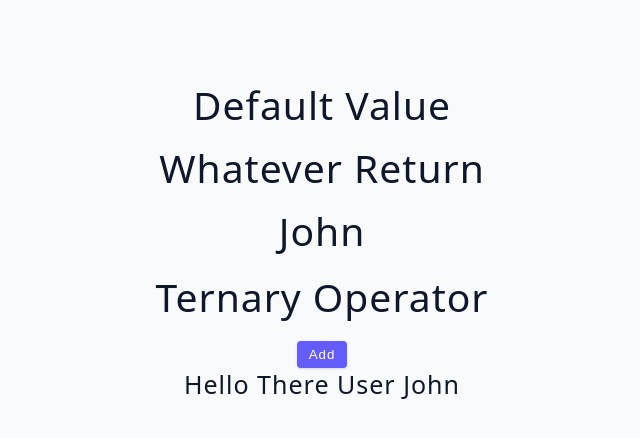
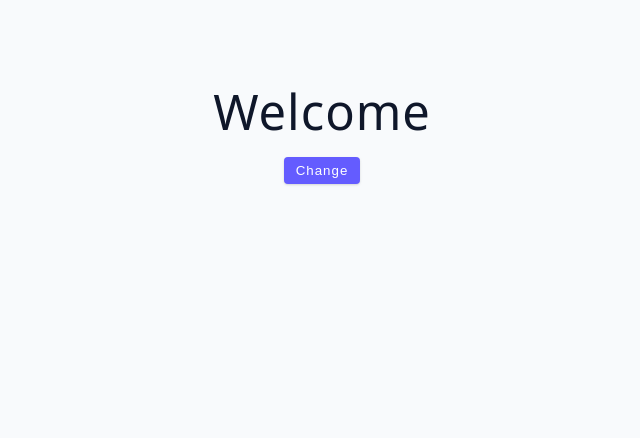
Before and after one commit to rpliszka1987/advanced-react, a React (Vite) app: page / in a window 1280 px wide. Shown: the top 438 px of the page, without its empty margins (318-958 px from the left). Built offline with nearby package versions, Linux system fonts and the light colour scheme.

Commit message:
Created two componenets for conditional rendering for toggle

```diff
--- a/src/App.jsx
+++ b/src/App.jsx
@@ -1,4 +1,4 @@
-import Start from '../src/tutorial/03-conditional-rendering/starter/05-short-circuit-examples';
+import Start from '../src/tutorial/03-conditional-rendering/starter/06-toggle-challenge';
 
 function App() {
   return (
--- a/src/tutorial/03-conditional-rendering/starter/06-toggle-challenge.jsx
+++ b/src/tutorial/03-conditional-rendering/starter/06-toggle-challenge.jsx
@@ -1,5 +1,22 @@
+import { useState } from 'react';
+
 const ToggleChallenge = () => {
-  return <h2>toggle challenge</h2>;
+  const [isVisible, setIsVisible] = useState(false);
+
+  return (
+    <div>
+      <h1>Welcome</h1>
+      <button className='btn' type='button'>Change</button>
+    </div>
+  )
 };
 
+const Hello = () => {
+  return <h2>Welcome</h2>
+}
+
+const Goodbye = () => {
+  return <h2>Goodbye</h2>
+}
+
 export default ToggleChallenge;
```
